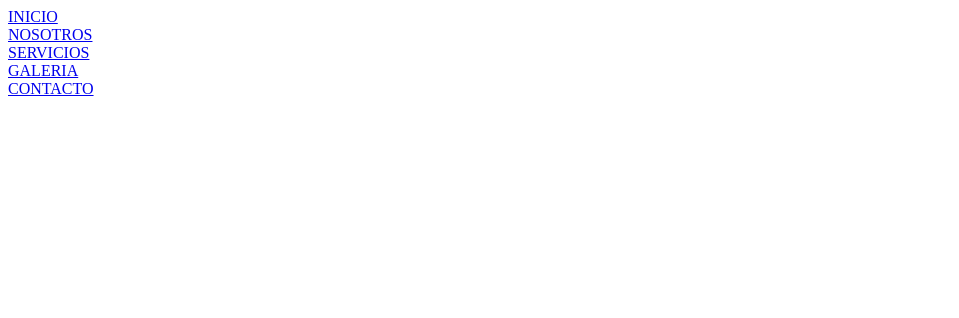
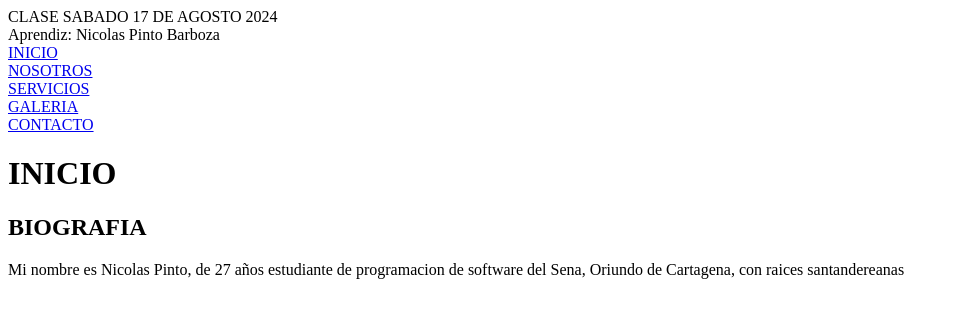
Before and after one commit to nicolasprograma/PRACTICA-17-AGOSTO-24, a plain HTML site: page index.html in a window 1280 px wide. Shown: the whole page, without its empty margins (0-959 px from the left). Drawn offline with Linux system fonts and the light colour scheme.

Commit message:
otro parrafo

```diff
--- a/index.html
+++ b/index.html
@@ -1,15 +1,23 @@
 <!DOCTYPE html>
-<html lang="en">
+<html lang="es">
   <head>
     <meta charset="UTF-8" />
     <meta name="viewport" content="width=device-width, initial-scale=1.0" />
-    <title>Document</title>
+    <title>INICIO</title>
   </head>
-  <body>
-    <nav><a href="inicio.html">INICIO</a></nav>
-    <nav><a href="nosotros.html">NOSOTROS</a></nav>
-    <nav><a href="servicios.html">SERVICIOS</a></nav>
-    <nav><a href="galeria.html">GALERIA</a></nav>
-    <nav><a href="contacto.html">CONTACTO</a></nav>
-  </body>
+  <body></body>
+  <header>CLASE SABADO 17 DE AGOSTO 2024</header>
+
+  <footer>Aprendiz: Nicolas Pinto Barboza</footer>
+  <nav><a href="inicio.html">INICIO</a></nav>
+  <nav><a href="nosotros.html">NOSOTROS</a></nav>
+  <nav><a href="servicios.html">SERVICIOS</a></nav>
+  <nav><a href="galeria.html">GALERIA</a></nav>
+  <nav><a href="contacto.html">CONTACTO</a></nav>
+  <h1>INICIO</h1>
+  <h2>BIOGRAFIA</h2>
+  <p>
+    Mi nombre es Nicolas Pinto, de 27 años estudiante de programacion de
+    software del Sena, Oriundo de Cartagena, con raices santandereanas
+  </p>
 </html>
```
